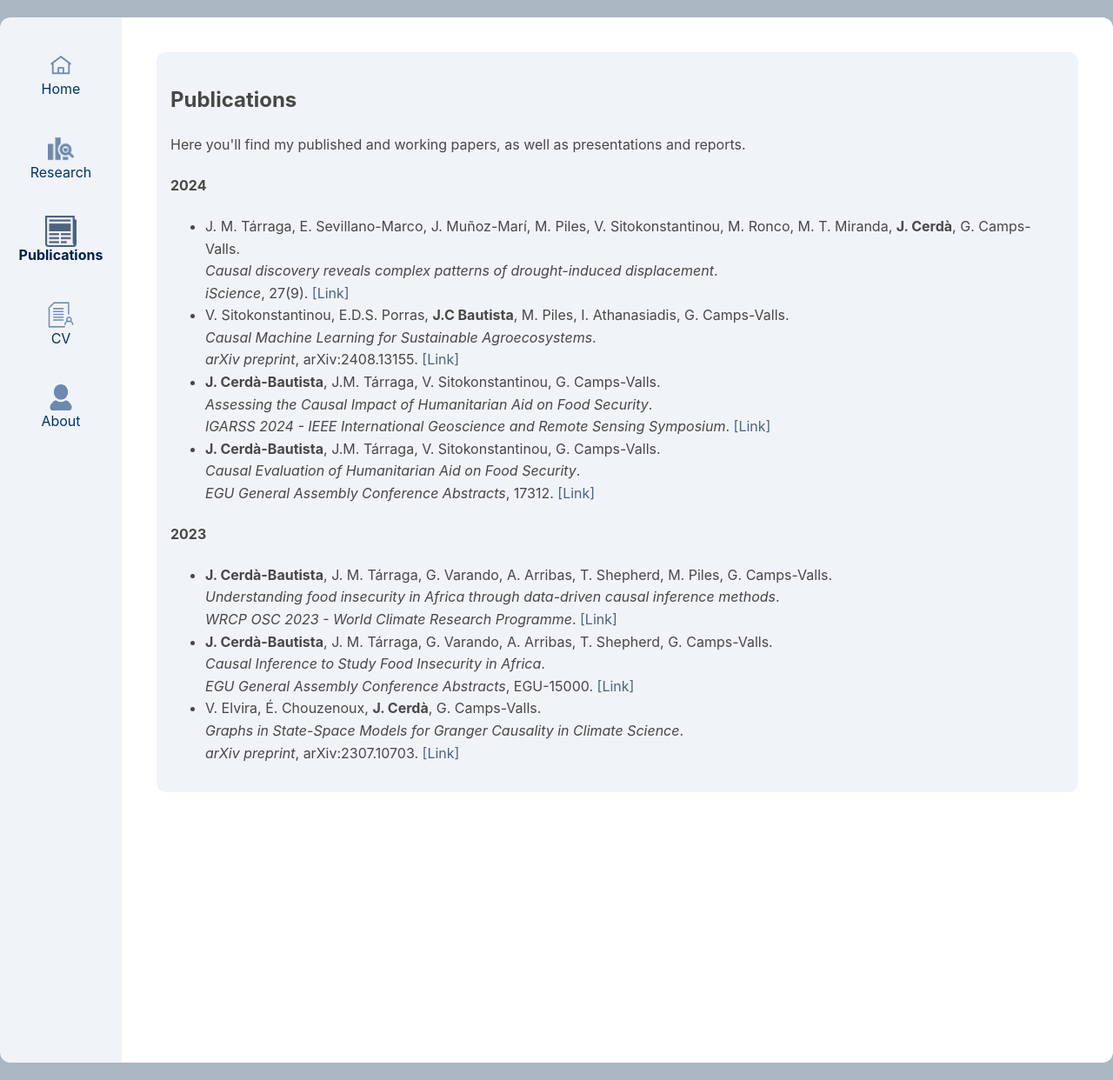
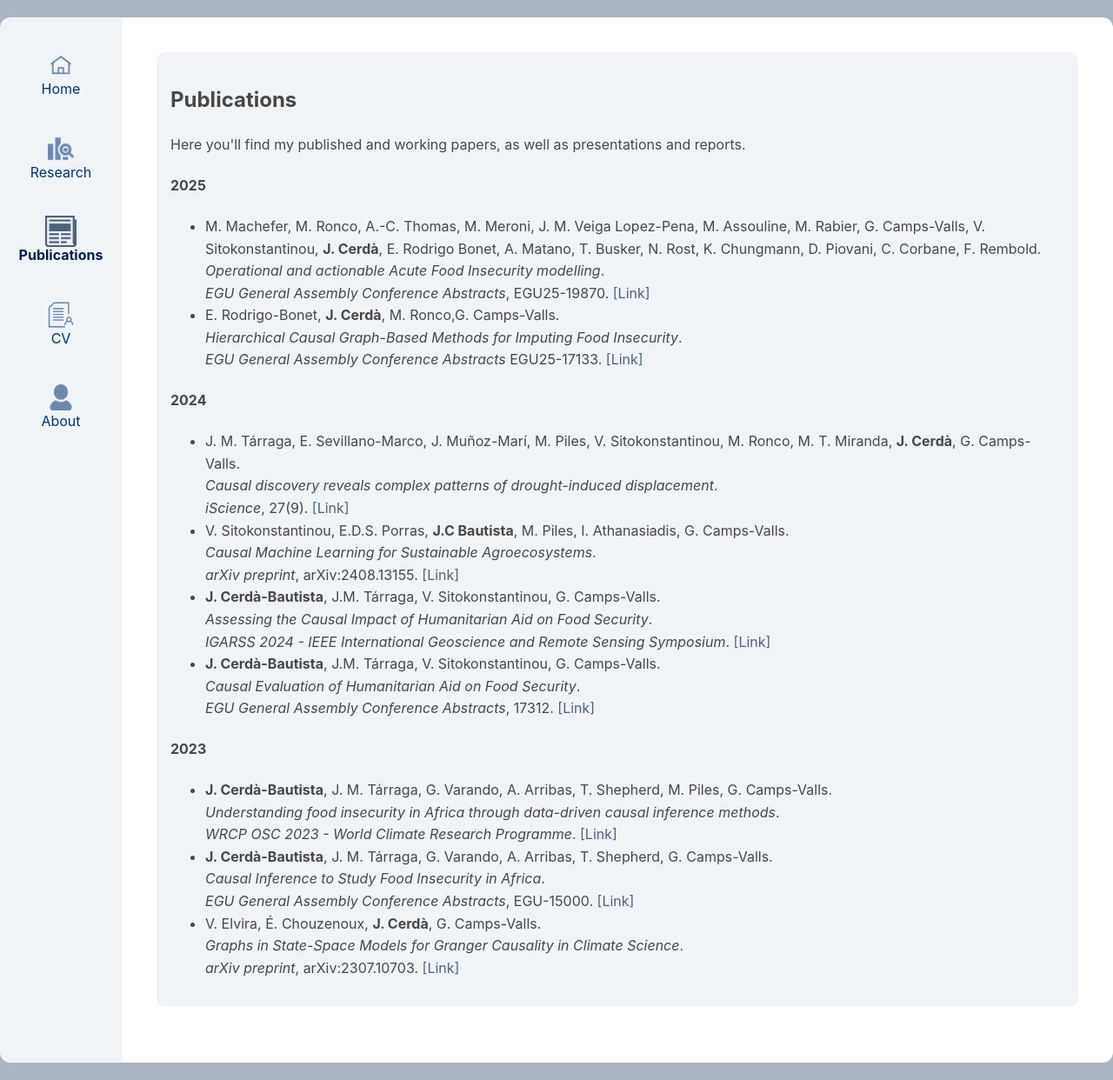
Before and after one commit to jordicbau/jordicbau.github.io, a Jekyll site: the page built from publications.md, in a window 1280 px wide. Shown: the whole page at 87% size. Built offline with Jekyll 4.4.1, drawn with Linux system fonts in a browser that asks for light colours.

Commit message:
Update publications.md

```diff
--- a/publications.md
+++ b/publications.md
@@ -7,6 +7,21 @@ title: Jordi Cerdà-Bautista
 <h1>Publications</h1>
 <p>Here you'll find my published and working papers, as well as presentations and reports.</p>
 
+<h4>2025</h4>
+<ul>
+  <li>
+    M. Machefer, M. Ronco, A.-C. Thomas, M. Meroni, J. M. Veiga Lopez-Pena, M. Assouline, M. Rabier, G. Camps-Valls, V. Sitokonstantinou, <strong>J. Cerdà</strong>, E. Rodrigo Bonet, A. Matano, T. Busker, N. Rost, K. Chungmann, D. Piovani, C. Corbane, F. Rembold.<br>
+    <em>Operational and actionable Acute Food Insecurity modelling</em>.<br>
+    <em>EGU General Assembly Conference Abstracts</em>, EGU25-19870.
+    <a href="https://meetingorganizer.copernicus.org/EGU25/EGU25-19870.html" class="publication-link" target="_blank">[Link]</a>
+  </li>
+  <li>
+    E. Rodrigo-Bonet, <strong>J. Cerdà</strong>, M. Ronco,G. Camps-Valls.<br>
+    <em>Hierarchical Causal Graph-Based Methods for Imputing Food Insecurity</em>.<br>
+    <em>EGU General Assembly Conference Abstracts</em> EGU25-17133.
+    <a href="https://meetingorganizer.copernicus.org/EGU25/EGU25-17133.html" class="publication-link" target="_blank">[Link]</a>
+  </li>
+</ul>
 <h4>2024</h4>
 <ul>
   <li>
```
